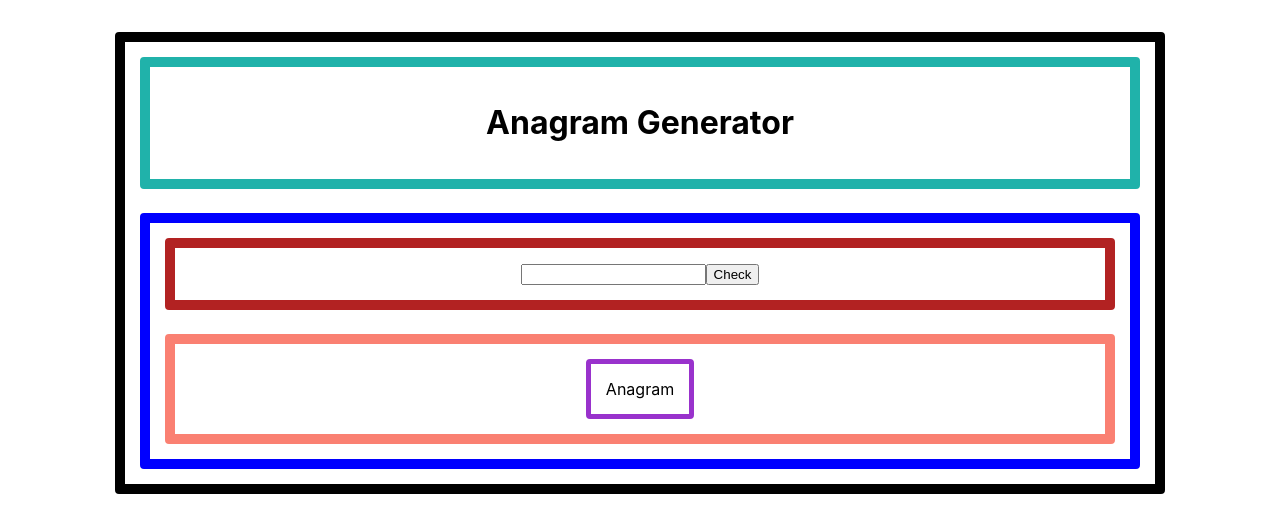
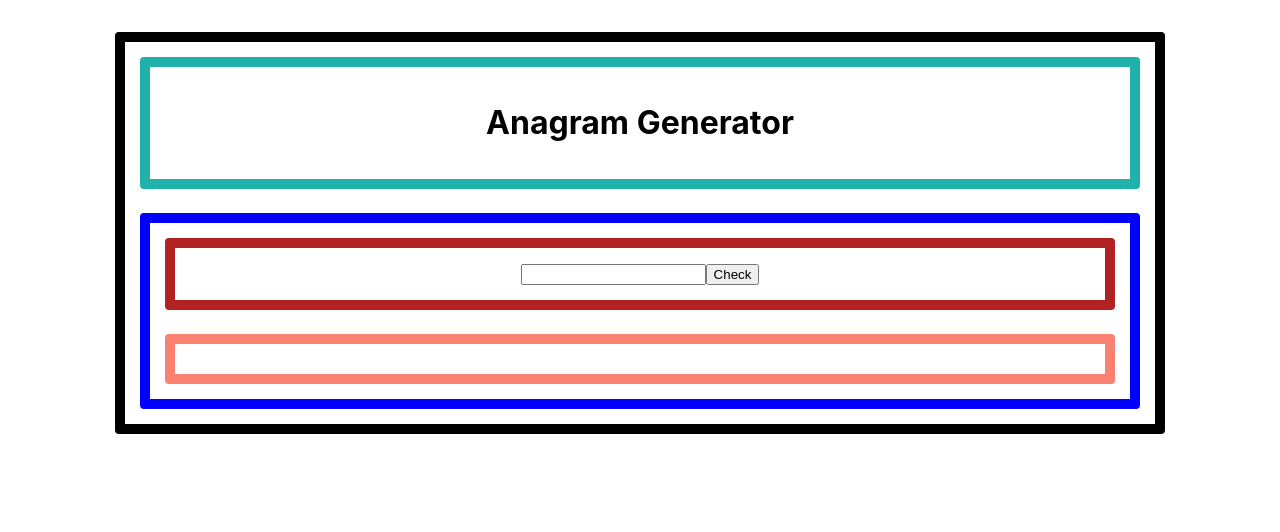
Before and after one commit to spitsfire/react-anagram-generator, a React (Create React App) app: page / in a window 1280 px wide. Shown: the top 532 px of the page. Built offline with nearby package versions, Linux system fonts and the light colour scheme.

Commit message:
sets up english-anagrams function

```diff
--- a/src/components/Anagram.js
+++ b/src/components/Anagram.js
@@ -1,9 +1,9 @@
 import React from "react";
 
-const Anagram = () => {
+const Anagram = ({ word }) => {
   return (
     <div className='container' id='anagram'>
-      Anagram
+      <h3>{word}</h3>
     </div>
   );
 };
--- a/src/components/AnagramList.js
+++ b/src/components/AnagramList.js
@@ -1,10 +1,12 @@
 import React from "react";
 import Anagram from "./Anagram";
 
-const AnagramList = () => {
+const AnagramList = ({ anagramList }) => {
   return (
     <div className='container' id='anagram-list'>
-      <Anagram />
+      {anagramList
+        ? anagramList.map((anagram) => <Anagram word={anagram} />)
+        : null}
     </div>
   );
 };
--- a/src/components/Main.js
+++ b/src/components/Main.js
@@ -1,12 +1,22 @@
-import React from "react";
+import React, { useState } from "react";
 import WordForm from "./WordForm";
 import AnagramList from "./AnagramList";
+import anagrams from "english-anagrams";
 
 const Main = () => {
+  const [anagramList, setAnagramList] = useState([]);
+
+  const generateAnagrams = (word) => {
+    const result = anagrams(word);
+    if (result) {
+      setAnagramList(result);
+    }
+  };
+
   return (
     <div className='container' id='main'>
-      <WordForm />
-      <AnagramList />
+      <WordForm generateAnagrams={generateAnagrams} />
+      <AnagramList anagramList={anagramList} />
     </div>
   );
 };
--- a/src/components/WordForm.js
+++ b/src/components/WordForm.js
@@ -1,9 +1,22 @@
-import React from "react";
+import React, { useState } from "react";
 
-const WordForm = () => {
+const WordForm = ({ generateAnagrams }) => {
+  const [word, setWord] = useState("");
+
+  const onSubmitHandler = (e) => {
+    e.preventDefault();
+    generateAnagrams(word);
+    setWord("");
+  };
+
   return (
-    <form className='container' id='form'>
-      <input type='text' name='word' />
+    <form onSubmit={onSubmitHandler} className='container' id='form'>
+      <input
+        type='text'
+        name='word'
+        value={word}
+        onChange={(e) => setWord(e.target.value)}
+      />
       <button type='submit'>Check</button>
     </form>
   );
```
